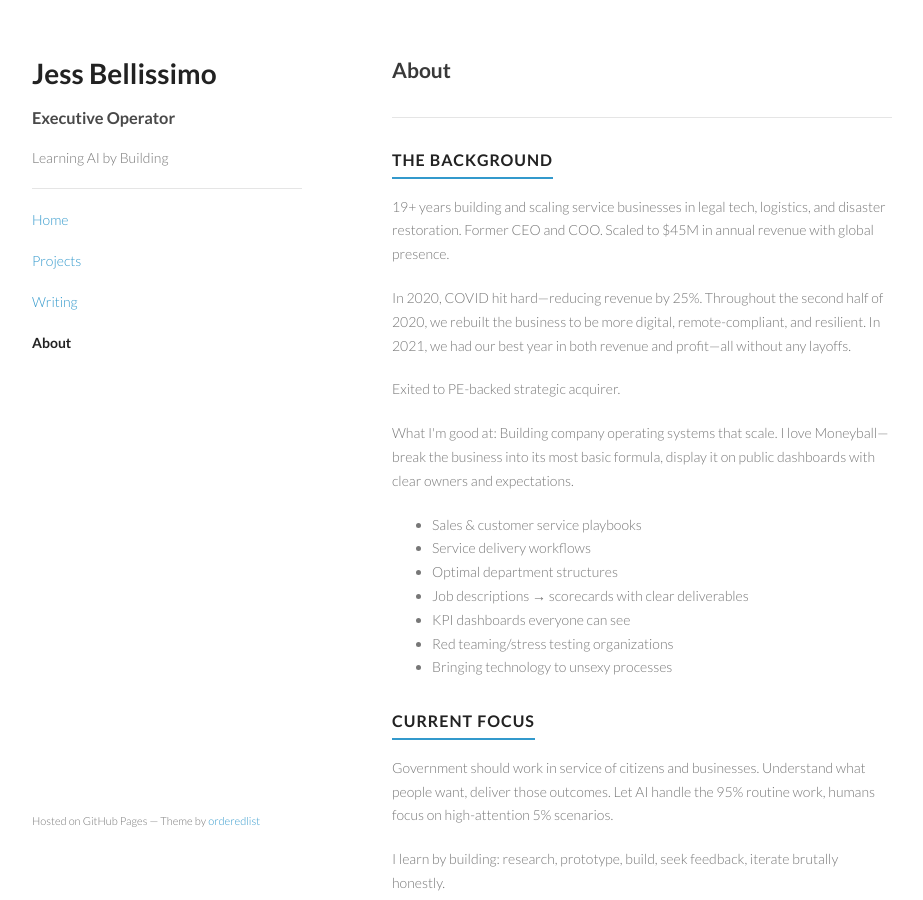
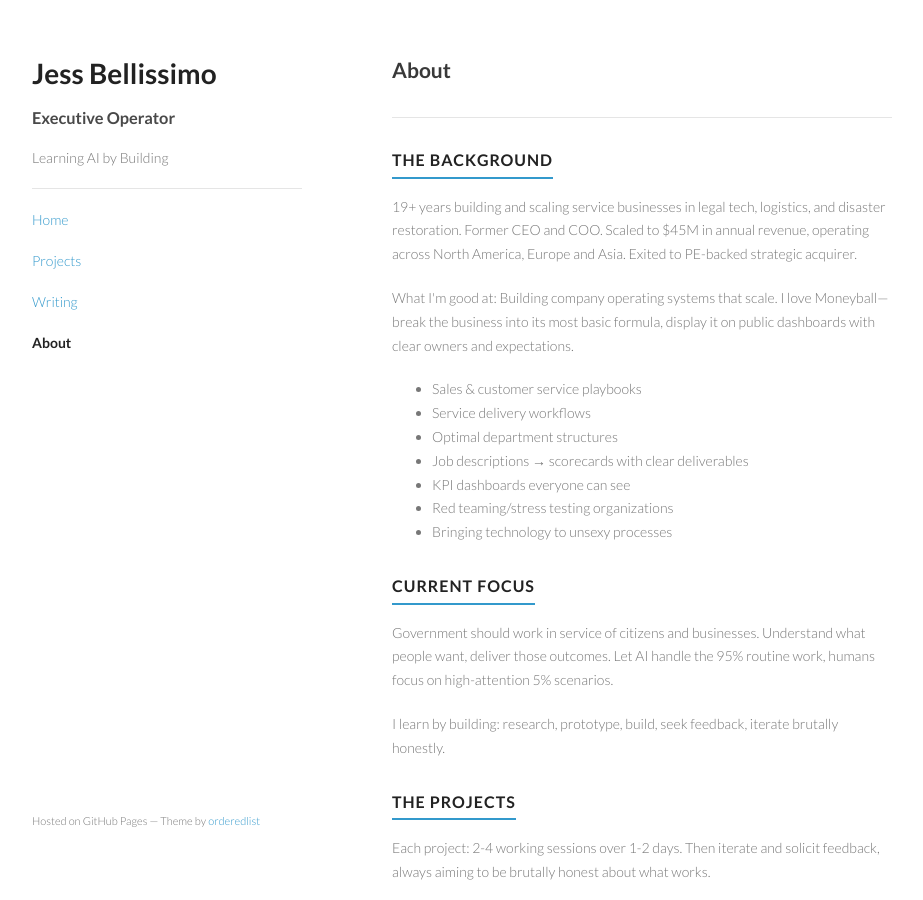
Before and after one commit to JBellissimo/jbellissimo.github.io, a Jekyll site: the page about.html, which Jekyll copies as it is, in a window 1280 px wide and 900 px high. Shown: the whole window, without its empty margins (178-1101 px from the left). Built offline with Jekyll 4.4.1, drawn with Linux system fonts in a browser that asks for light colours.

Commit message:
Revise background details in about.html
Updated background information to reflect global operations and recent business achievements.

```diff
--- a/about.html
+++ b/about.html
@@ -142,15 +142,7 @@
           <h3>The Background</h3>
           <p>
             19+ years building and scaling service businesses in legal tech, logistics, and disaster restoration.
-            Former CEO and COO. Scaled to $45M in annual revenue with global presence.
-          </p>
-          <p>
-            In 2020, COVID hit hard—reducing revenue by 25%. Throughout the second half of 2020, we rebuilt the business
-            to be more digital, remote-compliant, and resilient. In 2021, we had our best year in both revenue and
-            profit—all without any layoffs.
-          </p>
-          <p>
-            Exited to PE-backed strategic acquirer.
+            Former CEO and COO. Scaled to $45M in annual revenue, operating across North America, Europe and Asia. Exited to PE-backed strategic acquirer.
           </p>
           <p>
             What I'm good at: Building company operating systems that scale. I love Moneyball—break the business into
```
